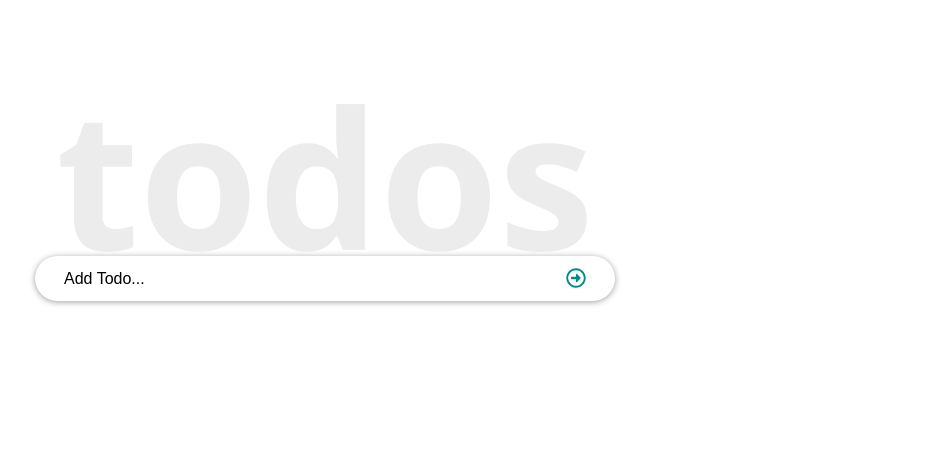
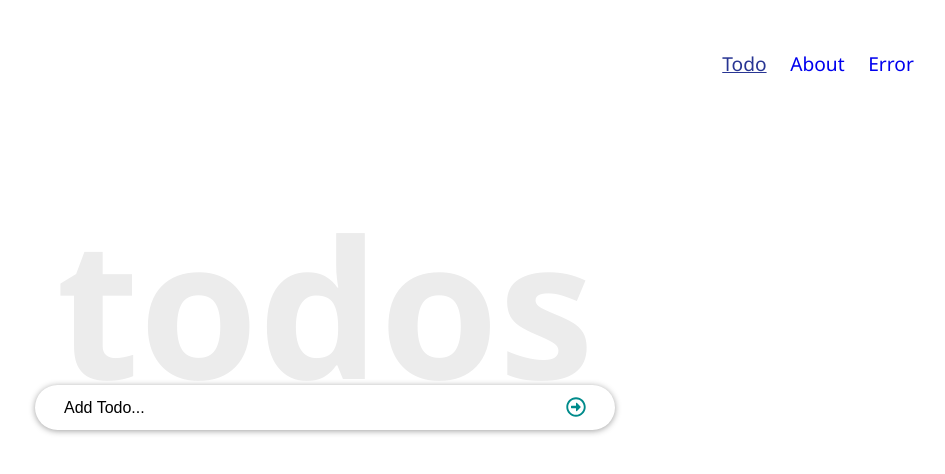
Before and after one commit to muskan2532150/To-Do-App, a React (Create React App) app: page /Todo in a window 1280 px wide. Shown: the top 474 px of the page, without its empty margins (315-1260 px from the left). Built offline with nearby package versions, Linux system fonts and the light colour scheme.

Commit message:
Added Link,NavLink,Router,Routes,Routes for Routing

```diff
--- /dev/null
+++ b/src/component/functionBased/About.js
@@ -0,0 +1,6 @@
+import React from 'react';
+
+export const About = () => {
+    return <div>hello from about page</div>
+
+}
--- /dev/null
+++ b/src/component/functionBased/App.js
@@ -0,0 +1,22 @@
+import React from 'react';
+import { Navbar } from './Navbar';
+import { NotMatch } from './NotMatch';
+import { About } from './About';
+import TodoContainer from './TodoContainer';
+import { Route, Routes } from 'react-router-dom';
+
+const App = () => {
+    return (
+        <>
+            <Navbar />
+            <Routes>
+                <Route path="/" element={<TodoContainer />}/>
+                <Route path="/Todo" element={<TodoContainer />}/>
+                <Route path="/about" element={<About />}/>
+                <Route path="/NotMatch" element={<NotMatch />} />
+            </Routes>
+        </>
+    )
+}
+
+export default App;
--- /dev/null
+++ b/src/component/functionBased/Navbar.js
@@ -0,0 +1,13 @@
+import React from 'react';
+import { Link,NavLink } from 'react-router-dom';
+
+export const Navbar = () => {
+  return (
+    <div className='navbar'>
+      <NavLink to='/Todo' className={({isActive}) => (isActive ? 'activeLink' : '' ) }>Todo</NavLink>
+      <NavLink to='/about' className={({isActive}) => (isActive ? 'activeLink' : '' ) }>About</NavLink>
+      <NavLink to='/NotMatch' className={({isActive}) => (isActive ? 'activeLink' : '' ) }>Error</NavLink>
+    </div>
+
+  )
+}
--- /dev/null
+++ b/src/component/functionBased/NotMatch.js
@@ -0,0 +1,9 @@
+import React from 'react'
+
+export const NotMatch = () => {
+  return (
+    <div>
+             <h3>No match for this page</h3>
+    </div>
+  )
+}
--- a/src/component/functionBased/TodoContainer.js
+++ b/src/component/functionBased/TodoContainer.js
@@ -3,7 +3,7 @@ import TodosList from "./TodoList";
 import Header from "./Header";
 import InputTodo from "./InputTodo";
 import { v4 as uuidv4 } from 'uuid';
-import { Route, Routes, Switch } from "react-router-dom";
+
 
   // componentDidUpdate(prevProps, prevState) {
   //   if (prevState.todos !== this.state.todos) {
@@ -81,9 +81,10 @@ export default function TodoContainer() {
     setTodos([...todos, newTodo])
   }
   return (
-      <div className="container">
+    <>
+    <div className="container">
         <div className="inner">
-          <Header />
+        <Header />
           <InputTodo addTodoItemProps={addTodoItem} />
           <TodosList
             todos={todos}
@@ -91,7 +92,10 @@ export default function TodoContainer() {
             deleteTodoProps={deleteTodo}
             setUpdateProps={setUpdate}
           />
+
         </div>
       </div>
+    </>
+
   )
 }
--- a/src/index.js
+++ b/src/index.js
@@ -1,6 +1,6 @@
 import React from 'react'
 import ReactDOM from "react-dom"
-import TodoContainer from './component/functionBased/TodoContainer';
+import App from './component/functionBased/App'
 import "./scss/main.css";
 import { BrowserRouter } from "react-router-dom"
 
@@ -8,6 +8,6 @@ import { BrowserRouter } from "react-router-dom"
 ReactDOM.render(
     <React.StrictMode>
         <BrowserRouter>
-            <TodoContainer />
+        <App/>
         </BrowserRouter>
     </React.StrictMode>, document.getElementById("root"));
--- /dev/null
+++ b/src/scss/_navbar.scss
@@ -0,0 +1,15 @@
+
+.activeLink {
+    text-decoration: underline;
+    color: #283593;;
+}
+
+.navbar {
+    gap: 2%;
+    display: flex;
+    justify-content: flex-end;
+    width: 100%;
+    padding: 4%;
+    font-size: 1.5vw;
+
+}
--- a/src/scss/_root.scss
+++ b/src/scss/_root.scss
@@ -2,6 +2,7 @@
   box-sizing: border-box;
   margin: 0;
   padding: 0;
+  text-decoration: none;
 }
 
 body {
--- a/src/scss/main.css
+++ b/src/scss/main.css
@@ -2,6 +2,7 @@
   box-sizing: border-box;
   margin: 0;
   padding: 0;
+  text-decoration: none;
 }
 
 body {
@@ -10,6 +11,20 @@ body {
   color: #444;
   background: #fff;
   height: 100vh;
+}
+
+.activeLink {
+  text-decoration: underline;
+  color: #283593;
+}
+
+.navbar {
+  gap: 2%;
+  display: flex;
+  justify-content: flex-end;
+  width: 100%;
+  padding: 4%;
+  font-size: 1.5vw;
 }
 
 .container {
--- a/src/scss/main.scss
+++ b/src/scss/main.scss
@@ -1,4 +1,5 @@
 @import "root";
+@import"navbar";
 @import"container";
 @import"form";
 @import"breakpoint";
```
Also changed, not shown: 1 other file (tests, documents, lock files or other folders).
